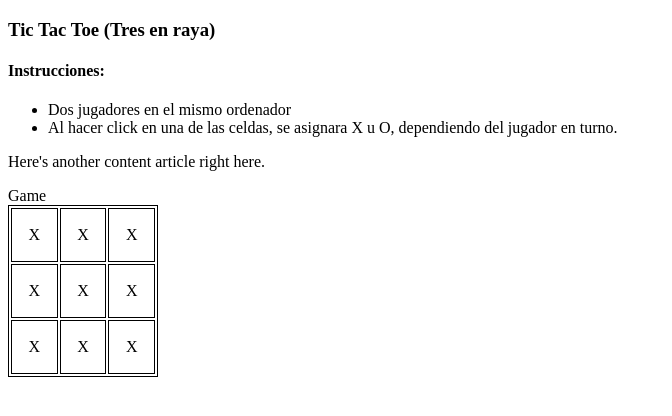
After one commit to caparepa/tictactoetest, a PHP site: page /index.html in a window 1280 px wide. The commit adds this page. Shown: the top 416 px of the page, without its empty margins (0-672 px from the left). Run offline with PHP 8.4, Linux system fonts and the light colour scheme; some libraries are stand-ins or nearby versions.

Commit message:
Control commit

```diff
--- a/get_match.php
+++ b/get_match.php
@@ -5,3 +5,7 @@
  * Date: 2019-04-29
  * Time: 1:40 PM
  */
+require_once 'php/Game.php';
+$game = new Game();
+
+var_dump($game->getLatestMatch());die();
--- /dev/null
+++ b/index.html
@@ -0,0 +1,106 @@
+<!DOCTYPE html>
+<html lang="en">
+<head>
+    <meta charset="UTF-8">
+    <title>Tic Tac Toe</title>
+    <style>
+        table, th, td {
+            border: 1px solid black;
+        }
+
+        td {
+            text-align: center;
+        }
+    </style>
+</head>
+<body>
+<div id="myDiv" name="myDiv" title="Example Div Element">
+    <h3>Tic Tac Toe (Tres en raya)</h3>
+    <h4>Instrucciones:</h4>
+    <ul>
+        <li>Dos jugadores en el mismo ordenador</li>
+        <li>Al hacer click en una de las celdas, se asignara X u O, dependiendo del jugador en turno.</li>
+
+    </ul>
+    <p>Here's another content article right here.</p>
+</div>
+<div>
+    Game
+</div>
+<div>
+    <table id="tictactoe_table" style="width:150px">
+        <tr style="height: 50px">
+            <td id="cell_a1">
+                <div>
+                    <p id="cell_a1_value">
+                        X
+                    </p>
+                </div>
+            </td>
+            <td id="cell_b1">
+                <div>
+                    <p id="cell_b1_value">
+                        X
+                    </p>
+                </div>
+            </td>
+            <td id="cell_c1">
+                <div>
+                    <p id="cell_c1_value">
+                        X
+                    </p>
+                </div>
+            </td>
+        </tr>
+        <tr style="height: 50px">
+            <td id="cell_a2">
+                <div>
+                    <p id="cell_a2_value">
+                        X
+                    </p>
+                </div>
+            </td>
+            <td id="cell_b2">
+                <div>
+                    <p id="cell_b2_value">
+                        X
+                    </p>
+                </div>
+            </td>
+            <td id="cell_c2">
+                <div>
+                    <p id="cell_c2_value">
+                        X
+                    </p>
+                </div>
+            </td>
+        </tr>
+        <tr style="height: 50px">
+            <td id="cell_a3">
+                <div>
+                    <p id="cell_a3_value">
+                        X
+                    </p>
+                </div>
+            </td>
+            <td id="cell_b3">
+                <div>
+                    <p id="cell_b3_value">
+                        X
+                    </p>
+                </div>
+            </td>
+            <td id="cell_c3">
+                <div>
+                    <p id="cell_c3_value">
+                        X
+                    </p>
+                </div>
+            </td>
+        </tr>
+    </table>
+</div>
+</body>
+<script src="http://code.jquery.com/jquery-1.10.2.js"></script>
+<script  type="text/javascript" src="js/main.js"></script>
+</html>
--- a/js/main.js
+++ b/js/main.js
@@ -0,0 +1,62 @@
+$(document).ready(function(){
+    function clickCell(cellContent) {
+        console.log(jQuery.trim(cellContent));
+        getLatestMatch();
+    }
+
+    $("#cell_a1").on('click', function(){
+        clickCell($("#cell_a1_value").text());
+    });
+
+    $("#cell_a2").on('click', function(){
+        clickCell($("#cell_a2_value").text());
+    });
+
+    $("#cell_a3").on('click', function(){
+        clickCell($("#cell_a3_value").text());
+    });
+
+    $("#cell_b1").on('click', function(){
+        clickCell($("#cell_b1_value").text());
+    });
+
+    $("#cell_b2").on('click', function(){
+        clickCell($("#cell_b2_value").text());
+    });
+
+    $("#cell_b3").on('click', function(){
+        clickCell($("#cell_b3_value").text());
+    });
+
+    $("#cell_c1").on('click', function(){
+        clickCell($("#cell_c1_value").text());
+    });
+
+    $("#cell_c2").on('click', function(){
+        clickCell($("#cell_c2_value").text());
+    });
+
+    $("#cell_c3").on('click', function(){
+        clickCell($("#cell_c3_value").text());
+    });
+
+    function post(player, cellId){
+
+    }
+
+    function getLatestMatch(){
+            $.ajax({
+                type: "GET",
+                url: "get_match.php",
+                success: function(data){
+                    console.log("success")
+                    console.log(data)
+                },
+                error: function(error){
+                    console.log("error")
+                    console.log(error)
+                }
+            });
+    }
+
+});
--- a/php/DbConn.php
+++ b/php/DbConn.php
@@ -10,8 +10,8 @@ class DbConn
 {
     private $host = "localhost";
     private $post = "8089";
-    private $user = "user";
-    private $password = "password";
+    private $user = "root";
+    private $password = "";
     private $db = "tictactoe";
     private $charset = "utf8mb4";
 
--- a/php/Game.php
+++ b/php/Game.php
@@ -33,8 +33,7 @@ class Game
         $match = $this->match->getLatestMatch();
 
         //TODO: validate whether match is empty/null or not!
-
-        if($match != null){
+        if($match !== null){
             http_response_code(200);
             $data = (array)$match;
         }else{
@@ -42,7 +41,6 @@ class Game
             http_response_code(500);
         }
 
-        header("Content-Type: application/json");
         return json_encode($data);
     }
 
```
Also changed, not shown: main.php (renamed from index.php).
